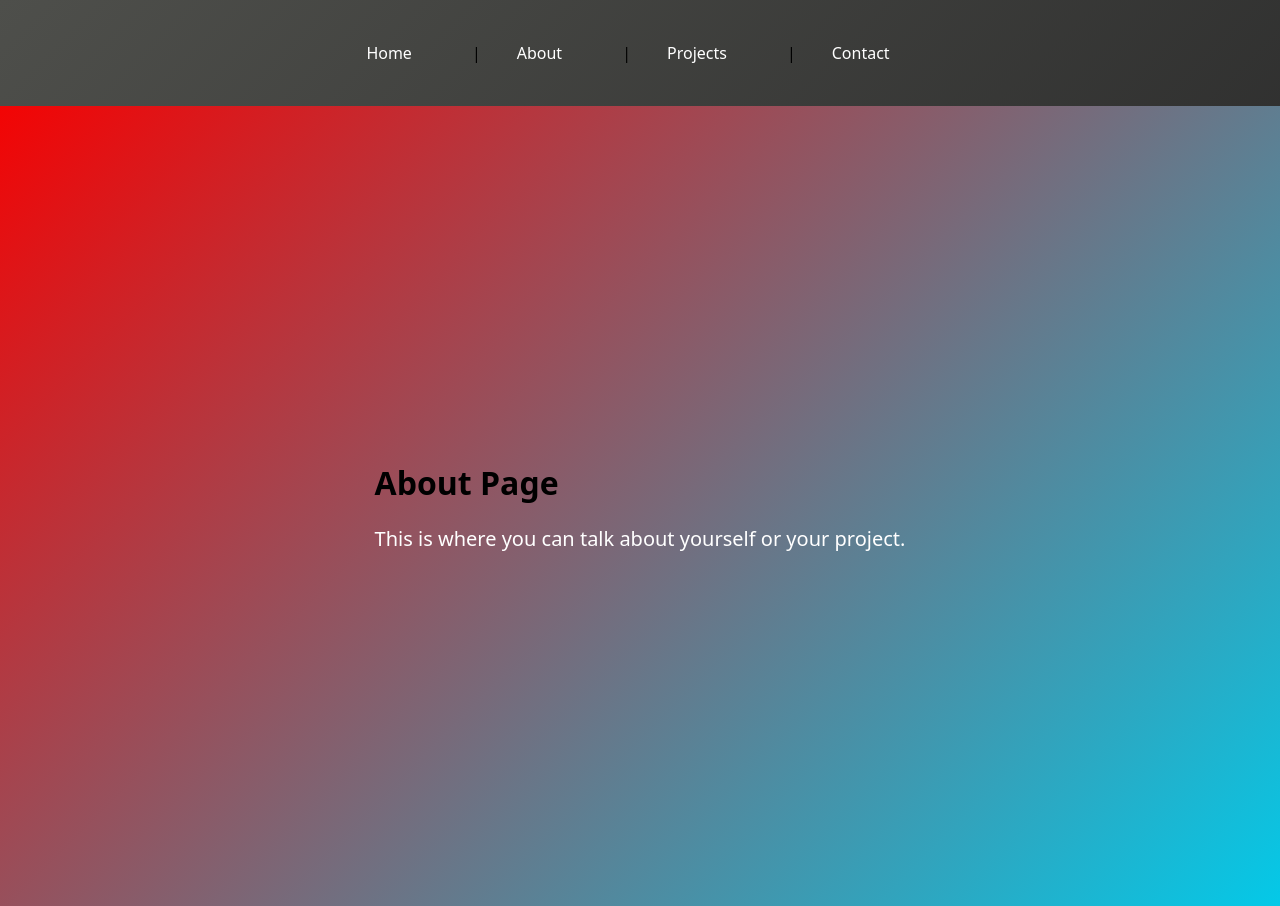
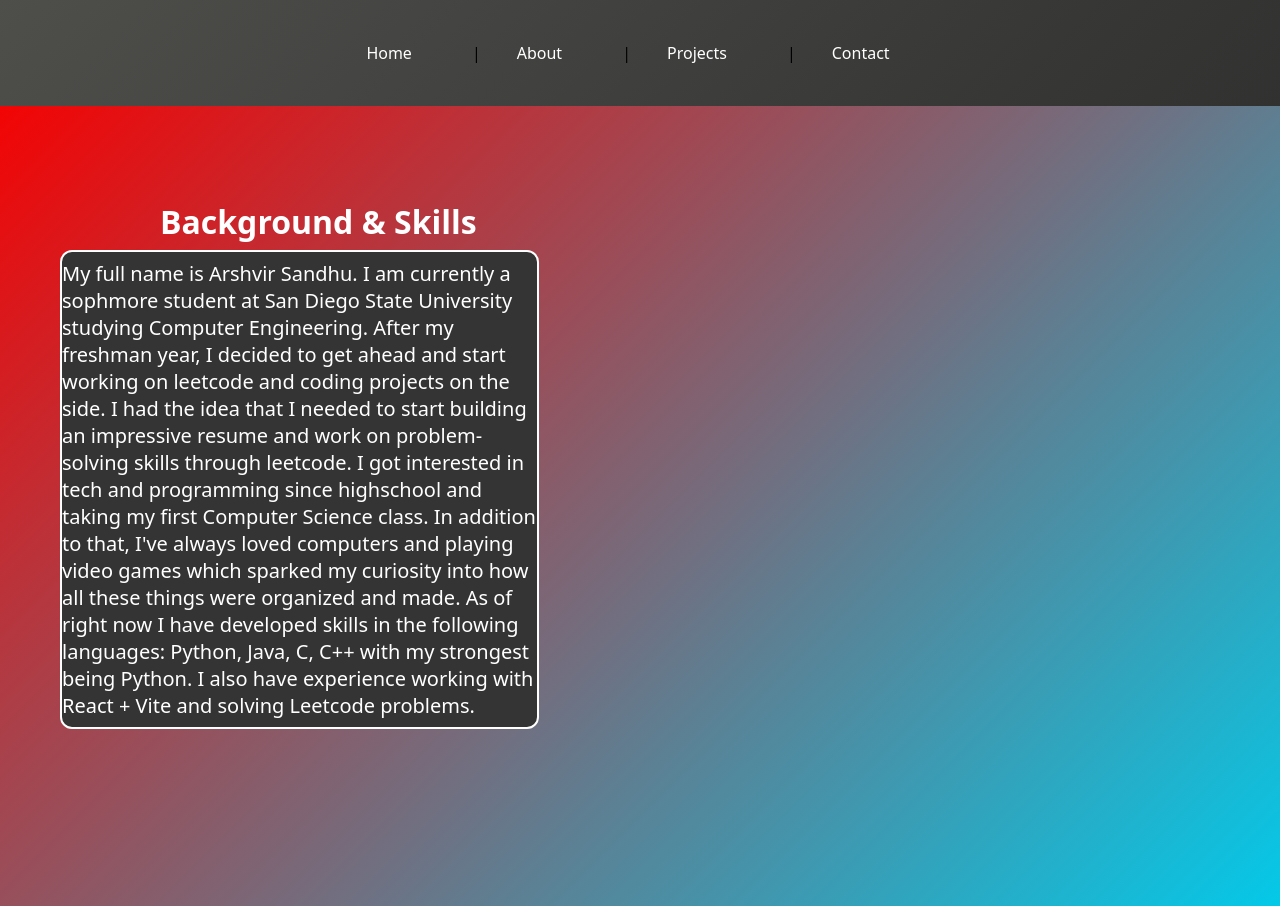
Before and after one commit to 0Gibbonator0/newproject-will-change-name-, a React (Vite) app: page /about in a window 1280 px wide. Built offline with nearby package versions, Linux system fonts and the light colour scheme.

Commit message:
Started working on About page and adding boxes with text (along with a title), finished first box, but needs improvement and organization for a moreprofessional look.

```diff
--- a/src/App.css
+++ b/src/App.css
@@ -44,6 +44,7 @@ body{
 
 .center { max-width: 900px; margin: 0 auto; }
 .mt-2 { margin-top: 8px; color: white; font: bold; font-size: 20px;}
+.mt-3 { margin-top: 8px; color: white; font: bold; font-size: 20px;}
 .mt-4 { margin-top: 16px; }
 
 
@@ -107,6 +108,16 @@ body{
   margin-top: 24px;
 }
 
+.about-top-left {
+  font-size: 2rem;
+  font-weight: 600;
+  color:white;
+  margin: 0;
+  position: absolute;
+  top: 200px;
+  left: 160px;
+}
+
 .btn {
   display: inline-block;
   padding: 12px 24px;
@@ -147,7 +158,6 @@ body{
   margin: 100px auto 100px 170px;
   margin-bottom: 199px;
   transition: all 0.3s ease;
-
 }
 
 .profile-box:hover {
@@ -163,3 +173,15 @@ body{
   object-position: 40% 65%;
 
 }
+
+.text-box-left {
+  width: 475px;
+  height: 475px;
+  background: rgb(53, 52, 52);
+  border-radius: 12px;
+  overflow:hidden;
+  border: 2px solid white;
+  position: absolute;
+  top: 250px;
+  left: 60px;
+}
--- a/src/pages/About.jsx
+++ b/src/pages/About.jsx
@@ -3,10 +3,19 @@ import "../App.css";
 export default function About() {
   return (
     <div className="page page--about">
-      <div className="center">
-        <h1>About Page</h1>
-        <p className="mt-2">This is where you can talk about yourself or your project.</p>
+      <div className = "text-box-left">
+        <p className = "mt-3">
+          My full name is Arshvir Sandhu. I am currently a sophmore student at San Diego State University
+          studying Computer Engineering. After my freshman year, I decided to get ahead and start working on leetcode
+          and coding projects on the side. I had the idea that I needed to start building an impressive resume and work
+          on problem-solving skills through leetcode. I got interested in tech and programming since highschool
+          and taking my first Computer Science class. In addition to that, I've always loved computers and playing
+          video games which sparked my curiosity into how all these things were organized and made. As of right
+          now I have developed skills in the following languages: Python, Java, C, C++ with my strongest being Python.
+          I also have experience working with React + Vite and solving Leetcode problems.
+        </p>
       </div>
+        <h1 className = "about-top-left">Background & Skills</h1>
     </div>
   );
 }
```
